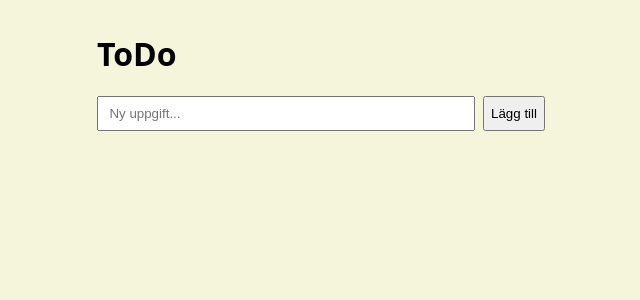
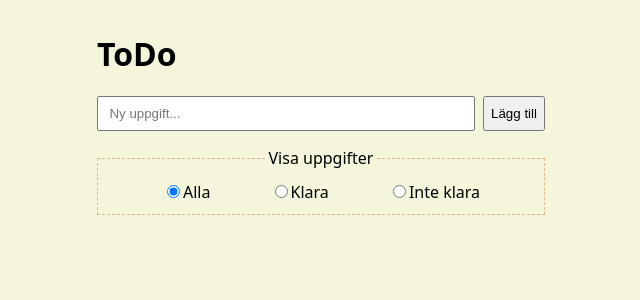
Before and after one commit to Isacsven/exam-2-todo-app, a React (Vite) app: page / in a window 1280 px wide. Shown: the top 300 px of the page, without its empty margins (319-959 px from the left). Built offline with nearby package versions, Linux system fonts and the light colour scheme.

Commit message:
Lägg till filtrering för alla, klara och inte klara uppgfiter

```diff
--- a/src/App.css
+++ b/src/App.css
@@ -56,3 +56,20 @@ body {
   font-size: 1.2rem;
   cursor: pointer;
 }
+
+.todo-filter {
+  margin: 0;
+  padding: 0.7rem 0.5rem;
+  border: thin dashed burlywood;
+}
+
+.filter-legend {
+  text-align: center;
+}
+
+.filter-options {
+  display: flex;
+  gap: 0.2rem;
+  justify-content: space-evenly;
+  flex-wrap: wrap;
+}
--- a/src/App.jsx
+++ b/src/App.jsx
@@ -5,6 +5,7 @@ import TodoForm from "./components/TodoForm";
 
 function App() {
   const [todos, setTodos] = useState([]);
+  const [filter, setFilter] = useState("all"); // all, done, undone.
 
   function addTodo(text) {
     const trimmed = text.trim();
@@ -14,6 +15,22 @@ function App() {
       ...todos,
       { id: Date.now(), text: trimmed, done: false },
     ]);
+  }
+
+  function filterTodos() {
+    const filtered = todos.filter(todo => {
+      if (filter === "all") {
+        return true;
+      } else if (filter === "done") {
+        return todo.done;
+      } else if (filter === "undone") {
+        return !todo.done;
+      } else {
+        return true;
+      }
+    });
+
+    return filtered;
   }
 
   function toggleDone(id) {
@@ -30,8 +47,41 @@ function App() {
 
       <TodoForm onAdd={addTodo} />
 
+      <fieldset className="todo-filter">
+        <legend className="filter-legend">Visa uppgifter</legend>
+        <div className="filter-options">
+          <label>
+            <input
+              type="radio"
+              name="filter"
+              onChange={() => setFilter("all")}
+              checked={filter === "all"}
+            />
+            Alla
+          </label>
+          <label>
+            <input
+              type="radio"
+              name="filter"
+              onChange={() => setFilter("done")}
+              checked={filter === "done"}
+            />
+            Klara
+          </label>
+          <label>
+            <input
+              type="radio"
+              name="filter"
+              onChange={() => setFilter("undone")}
+              checked={filter === "undone"}
+            />
+            Inte klara
+          </label>
+        </div>
+      </fieldset>
+
       <ul className="todo-list">
-        {todos.map(todo => (
+        {filterTodos().map(todo => (
           <TodoItem
             key={todo.id}
             todo={todo}
```
Lines whose indentation alone changed are shown as unchanged.
